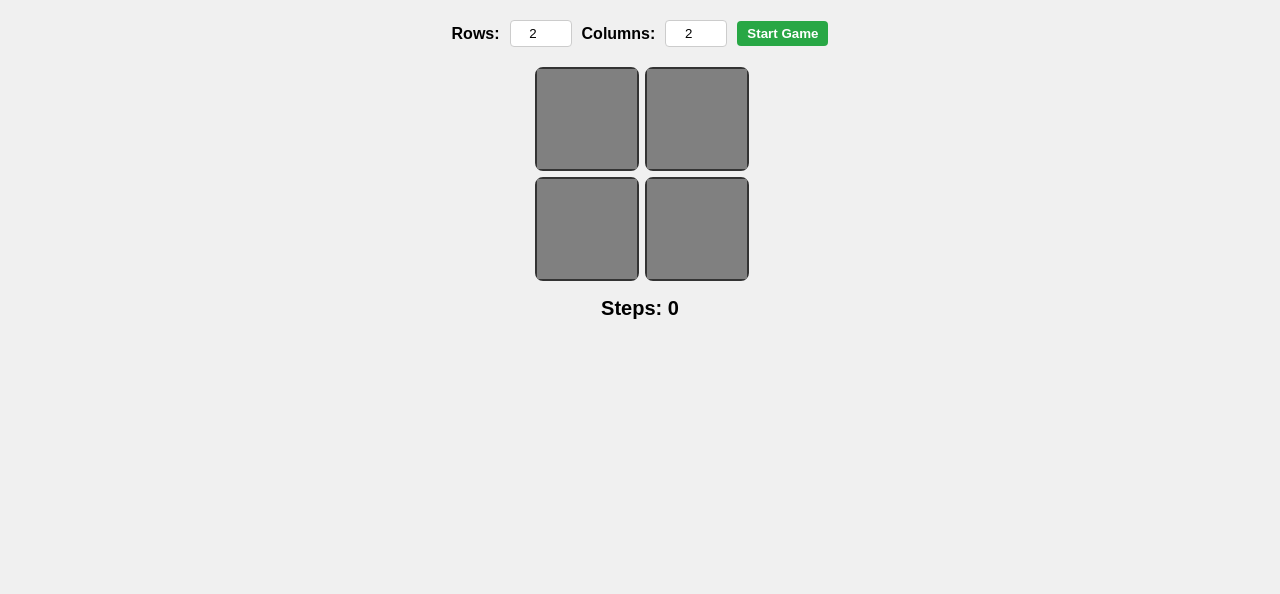
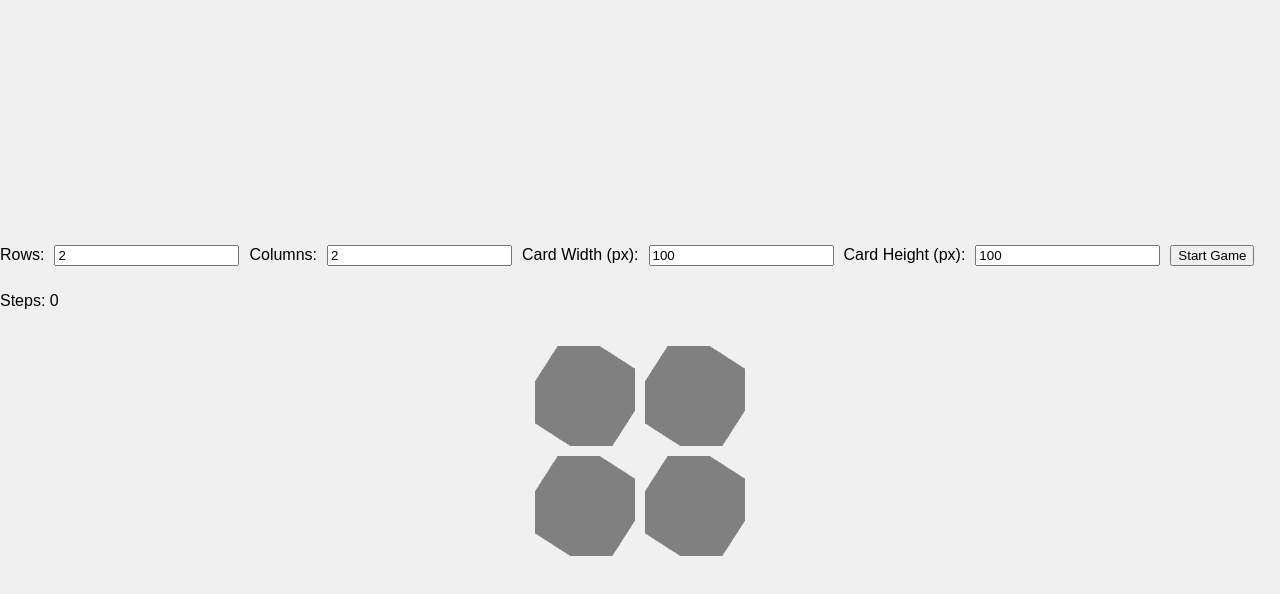
Before and after one commit to Masrafi5628/Memory-Matching-Game, a plain HTML site: page index.html in a window 1280 px wide. Both pictures are taken after a click on the button "Start Game". Drawn offline with Linux system fonts and the light colour scheme.

Commit message:
New Version

```diff
--- a/index.html
+++ b/index.html
@@ -3,23 +3,23 @@
 <head>
     <meta charset="UTF-8">
     <meta name="viewport" content="width=device-width, initial-scale=1.0">
-    <title>Memory Matching Game</title>
+    <title>Memory Card Game with WebGL Transformations</title>
     <link rel="stylesheet" href="styles.css">
 </head>
 <body>
-    <div id="game-controls">
-        <label for="rows">Rows: </label>
-        <input type="number" id="rows" min="1" value="2">
-        <label for="cols">Columns: </label>
-        <input type="number" id="cols" min="1" value="2">
-        <!-- <label for="card-width">Card Width: </label>
-        <input type="number" id="card-width" min="50" value="100">
-        <label for="card-height">Card Height: </label>
-        <input type="number" id="card-height" min="50" value="100"> -->
+    <div class="controls">
+        <label for="rows">Rows:</label>
+        <input type="number" id="rows" value="2" min="1">
+        <label for="cols">Columns:</label>
+        <input type="number" id="cols" value="2" min="1">
+        <label for="card-width">Card Width (px):</label>
+        <input type="number" id="card-width" value="100" min="50">
+        <label for="card-height">Card Height (px):</label>
+        <input type="number" id="card-height" value="100" min="50">
         <button onclick="startGame()">Start Game</button>
+        <p>Steps: <span id="steps">0</span></p>
     </div>
     <div id="game-container"></div>
-    <div id="step-counter">Steps: 0</div>
     <script src="script.js"></script>
 </body>
 </html>
--- a/script.js
+++ b/script.js
@@ -5,18 +5,10 @@ function startGame() {
   updateStepCounter();
   let rows = parseInt(document.getElementById("rows").value);
   let cols = parseInt(document.getElementById("cols").value);
-  // Check if the element with id 'card-width' exists
   const cardWidthElement = document.getElementById("card-width");
   const cardWidth = cardWidthElement ? parseInt(cardWidthElement.value) : 100;
-
-  // Check if the element with id 'card-height' exists
   const cardHeightElement = document.getElementById("card-height");
-  const cardHeight = cardHeightElement
-    ? parseInt(cardHeightElement.value)
-    : 100;
-
-  // Now you can use cardWidth and cardHeight variables
-  console.log(`Card Width: ${cardWidth}, Card Height: ${cardHeight}`);
+  const cardHeight = cardHeightElement ? parseInt(cardHeightElement.value) : 100;
 
   if (
     isNaN(rows) ||
@@ -33,12 +25,8 @@ function startGame() {
   }
 
   let totalCards = rows * cols;
-
-  // Adjust to an even number of total cards if necessary
   if (totalCards % 2 !== 0) {
-    alert(
-      "Please choose dimensions that result in an even number of total cards."
-    );
+    alert("Please choose dimensions that result in an even number of total cards.");
     return;
   }
 
@@ -79,7 +67,7 @@ function startGame() {
 
     // Initialize the card with a gray color using shaders
     initShaders(gl);
-    drawCard(gl, [0.5, 0.5, 0.5]);
+    drawCard(gl, [0.5, 0.5, 0.5], { scale: 1, rotation: 1, translate: [0, 0] });
 
     card.addEventListener("click", function () {
       if (revealedCards.length < 2 && !card.classList.contains("revealed")) {
@@ -88,7 +76,10 @@ function startGame() {
 
         const color = card.dataset.color;
         const [r, g, b] = getColorComponents(color);
-        drawCard(gl, [r, g, b]);
+
+        // Rotate card by 45 degrees (for effect)
+        const rotation = Math.PI / 4; // 45 degrees in radians
+        drawCard(gl, [r, g, b], { scale: 1.1, rotation, translate: [0, 0] });
         card.classList.add("revealed");
         revealedCards.push(card);
 
@@ -113,47 +104,54 @@ function startGame() {
   });
 }
 
-function generateColors(pairs) {
-  const colors = [];
-  for (let i = 0; i < pairs; i++) {
-    const color = getRandomColor();
-    colors.push(color, color);
-  }
-  return colors;
+function drawCard(gl, color, transform) {
+  const { scale, rotation, translate } = transform;
+
+  const vertices = new Float32Array([
+    -1.0, 1.0,
+    -1.0, -1.0,
+    1.0, 1.0,
+    1.0, -1.0,
+  ]);
+
+  const vertexBuffer = gl.createBuffer();
+  gl.bindBuffer(gl.ARRAY_BUFFER, vertexBuffer);
+  gl.bufferData(gl.ARRAY_BUFFER, vertices, gl.STATIC_DRAW);
+
+  const a_Position = gl.getAttribLocation(gl.program, "a_Position");
+  gl.vertexAttribPointer(a_Position, 2, gl.FLOAT, false, 0, 0);
+  gl.enableVertexAttribArray(a_Position);
+
+  const u_FragColor = gl.getUniformLocation(gl.program, "u_FragColor");
+  gl.uniform4f(u_FragColor, color[0], color[1], color[2], 1.0);
+
+  const u_Transform = gl.getUniformLocation(gl.program, "u_Transform");
+
+  // Create a transformation matrix (scaling, rotation, and translation combined)
+  const transformMatrix = createTransformationMatrix(scale, rotation, translate);
+  gl.uniformMatrix3fv(u_Transform, false, transformMatrix);
+
+  gl.clear(gl.COLOR_BUFFER_BIT);
+  gl.drawArrays(gl.TRIANGLE_STRIP, 0, 4);
 }
 
-function getRandomColor() {
-  const letters = "0123456789ABCDEF";
-  let color = "#";
-  for (let i = 0; i < 6; i++) {
-    color += letters[Math.floor(Math.random() * 16)];
-  }
-  return color;
-}
+function createTransformationMatrix(scale, rotation, translate) {
+  const cosR = Math.cos(rotation);
+  const sinR = Math.sin(rotation);
 
-function getColorComponents(color) {
-  const r = parseInt(color.slice(1, 3), 16) / 255;
-  const g = parseInt(color.slice(3, 5), 16) / 255;
-  const b = parseInt(color.slice(5, 7), 16) / 255;
-  return [r, g, b];
-}
-
-function hideCard(card) {
-  const canvas = card.querySelector("canvas");
-  const gl = canvas.getContext("webgl");
-  drawCard(gl, [0.5, 0.5, 0.5]);
-  card.classList.remove("revealed");
-}
-
-function updateStepCounter() {
-  document.getElementById("step-counter").textContent = `Steps: ${steps}`;
+  return new Float32Array([
+    scale * cosR, scale * sinR, 0,
+    -scale * sinR, scale * cosR, 0,
+    translate[0], translate[1], 1,
+  ]);
 }
 
 function initShaders(gl) {
   const vertexShaderSource = `
         attribute vec4 a_Position;
+        uniform mat3 u_Transform;
         void main() {
-            gl_Position = a_Position;
+            gl_Position = vec4(u_Transform * vec3(a_Position.xy, 1.0), 1.0);
         }
     `;
 
@@ -166,11 +164,7 @@ function initShaders(gl) {
     `;
 
   const vertexShader = loadShader(gl, gl.VERTEX_SHADER, vertexShaderSource);
-  const fragmentShader = loadShader(
-    gl,
-    gl.FRAGMENT_SHADER,
-    fragmentShaderSource
-  );
+  const fragmentShader = loadShader(gl, gl.FRAGMENT_SHADER, fragmentShaderSource);
 
   const shaderProgram = gl.createProgram();
   gl.attachShader(shaderProgram, vertexShader);
@@ -200,22 +194,29 @@ function loadShader(gl, type, source) {
   return shader;
 }
 
-function drawCard(gl, color) {
-  const vertices = new Float32Array([
-    -1.0, 1.0, -1.0, -1.0, 1.0, 1.0, 1.0, -1.0,
-  ]);
+function hideCard(card) {
+  const canvas = card.querySelector("canvas");
+  const gl = canvas.getContext("webgl");
+  drawCard(gl, [0.5, 0.5, 0.5], { scale: 1, rotation: 0, translate: [0, 0] });
+  card.classList.remove("revealed");
+}
 
-  const vertexBuffer = gl.createBuffer();
-  gl.bindBuffer(gl.ARRAY_BUFFER, vertexBuffer);
-  gl.bufferData(gl.ARRAY_BUFFER, vertices, gl.STATIC_DRAW);
+function getColorComponents(color) {
+  const r = parseInt(color.slice(1, 3), 16) / 255;
+  const g = parseInt(color.slice(3, 5), 16) / 255;
+  const b = parseInt(color.slice(5, 7), 16) / 255;
+  return [r, g, b];
+}
 
-  const a_Position = gl.getAttribLocation(gl.program, "a_Position");
-  gl.vertexAttribPointer(a_Position, 2, gl.FLOAT, false, 0, 0);
-  gl.enableVertexAttribArray(a_Position);
+function generateColors(numPairs) {
+  const colors = [];
+  for (let i = 0; i < numPairs; i++) {
+    const color = `#${Math.floor(Math.random() * 16777215).toString(16).padStart(6, "0")}`;
+    colors.push(color, color);
+  }
+  return colors;
+}
 
-  const u_FragColor = gl.getUniformLocation(gl.program, "u_FragColor");
-  gl.uniform4f(u_FragColor, color[0], color[1], color[2], 1.0);
-
-  gl.clear(gl.COLOR_BUFFER_BIT);
-  gl.drawArrays(gl.TRIANGLE_STRIP, 0, 4);
+function updateStepCounter() {
+  document.getElementById("steps").textContent = steps;
 }
--- a/styles.css
+++ b/styles.css
@@ -1,76 +1,37 @@
 body {
-    margin: 0;
-    padding: 20px;
-    background-color: #f0f0f0;
+    font-family: Arial, sans-serif;
     display: flex;
     flex-direction: column;
     align-items: center;
-    font-family: Arial, sans-serif;
+    margin: 0;
+    padding: 0;
+    height: 100vh;
+    justify-content: center;
+    background-color: #f0f0f0;
 }
 
-#game-controls {
+.controls {
     margin-bottom: 20px;
     display: flex;
-    align-items: center;
     gap: 10px;
     flex-wrap: wrap;
-}
-
-#game-controls label {
-    font-weight: bold;
-}
-
-#game-controls input {
-    width: 50px;
-    padding: 5px;
-    border: 1px solid #ccc;
-    border-radius: 4px;
-    text-align: center;
-}
-
-#game-controls button {
-    padding: 5px 10px;
-    border: none;
-    border-radius: 4px;
-    background-color: #28a745;
-    color: white;
-    font-weight: bold;
-    cursor: pointer;
-    transition: background-color 0.3s;
-}
-
-#game-controls button:hover {
-    background-color: #218838;
+    align-items: center;
 }
 
 #game-container {
     display: grid;
     gap: 10px;
-    justify-content: center;
-    align-content: center;
 }
 
 .card {
+    position: relative;
+    cursor: pointer;
     display: flex;
     align-items: center;
     justify-content: center;
-    background-color: #ccc;
-    border: 2px solid #333;
-    border-radius: 8px;
-    cursor: pointer;
-    transition: transform 0.3s;
 }
 
-.card:hover {
-    transform: scale(1.05);
+canvas {
+    width: 100%;
+    height: 100%;
 }
-
-.card canvas {
-    display: block;
-}
-
-#step-counter {
-    margin-top: 20px;
-    font-size: 20px;
-    font-weight: bold;
-}
```
